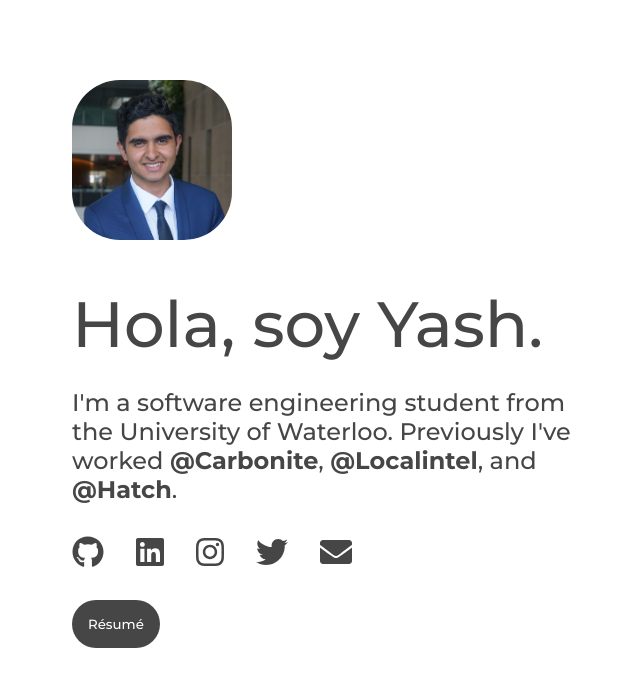
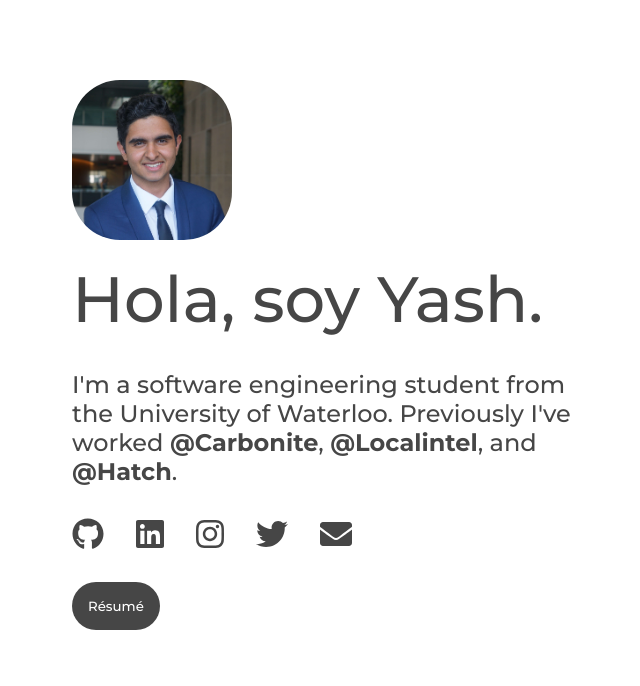
Before and after one commit to YashArora0606/yasharora.com, a React (Create React App) app: page / in a window 1280 px wide. Shown: the top 686 px of the page, without its empty margins (56-696 px from the left). Built offline with nearby package versions, Linux system fonts and the light colour scheme.

Commit message:
add footer

```diff
--- a/src/Home.scss
+++ b/src/Home.scss
@@ -10,6 +10,7 @@
 .text-area {
   margin-top: 10vh;
   margin-left: 10vw;
+  margin-bottom: 20vh;
   color: #464646;
   font-family: Montserrat;
   font-weight: 500;
@@ -23,7 +24,7 @@
 
 .title {
   font-size: 4rem;
-  line-height: 200%;
+  padding-bottom: 2rem;
 }
 
 .subtitle {
@@ -64,3 +65,7 @@
   cursor: pointer;
   background: darkgray;
 }
+
+.footer {
+  height: 4rem;
+}
--- a/src/Home.tsx
+++ b/src/Home.tsx
@@ -60,6 +60,7 @@ const Home = () => {
 
           </div>
         </div>
+        <div className="footer"></div>
       </div>
 
   );
```
